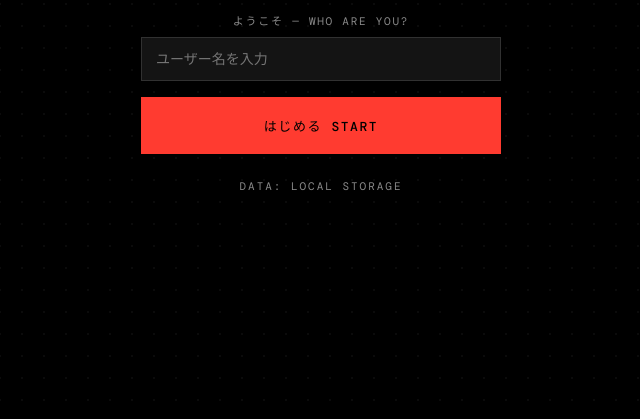
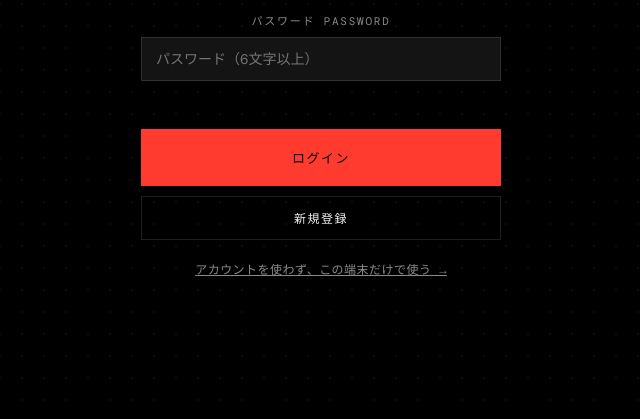
Before and after one commit to weekly-from3rd-party/studymanager.v4, a plain HTML site: page index.html in a window 1280 px wide. Shown: the part 381-800 px from the top of the page, without its empty margins (319-959 px from the left). Drawn offline with nearby package versions, Linux system fonts and the light colour scheme; a web font is replaced by a local one.

Commit message:
Update Firebase API key and database URL

```diff
--- a/index.html
+++ b/index.html
@@ -392,8 +392,8 @@
    *        ".read": "$uid === auth.uid", ".write": "$uid === auth.uid" } } } }
    * ====================================================================== */
   firebase: {
-    apiKey:      '',   // 例: 'AIzaSyXXXXXXXXXXXXXXXXXXXXXXXXXXXXXXXXX'
-    databaseURL: '',   // 例: 'https://xxxx-default-rtdb.firebaseio.com'
+    apiKey:      'AIzaSyA4U7hAjvSGeaZuUgnniyds-pVMpA5_zrU',   // 例: 'AIzaSyXXXXXXXXXXXXXXXXXXXXXXXXXXXXXXXXX'
+    databaseURL: 'https://studymanager-v-default-rtdb.asia-southeast1.firebasedatabase.app',   // 例: 'https://xxxx-default-rtdb.firebaseio.com'
   },
   AUTH_KEY: 'studymanager.auth.v1',
   AI_KEY:   'studymanager.ai.v1',          // Anthropic APIキーの保存キー（本体データとは完全に別管理）
```
